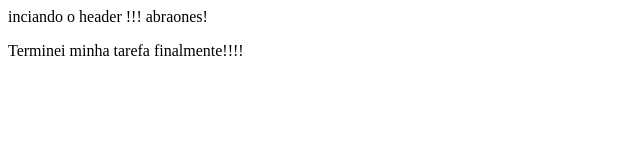
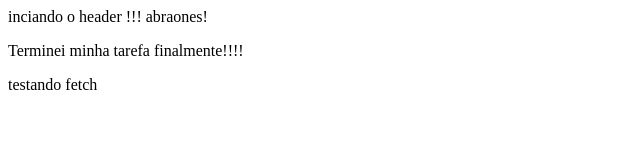
Before and after one commit to freddneos/aula-git, a plain HTML site: page index.html in a window 1280 px wide. Shown: the whole page, without its empty margins (0-640 px from the left). Drawn offline with Linux system fonts and the light colour scheme.

Commit message:
testando fetch

```diff
--- a/index.html
+++ b/index.html
@@ -8,6 +8,8 @@
 <body>
     <header>inciando o header !!! abraones!
         <p>Terminei minha tarefa finalmente!!!!</p>
+
+        testando fetch
     </header>
 </body>
 </html>
```
